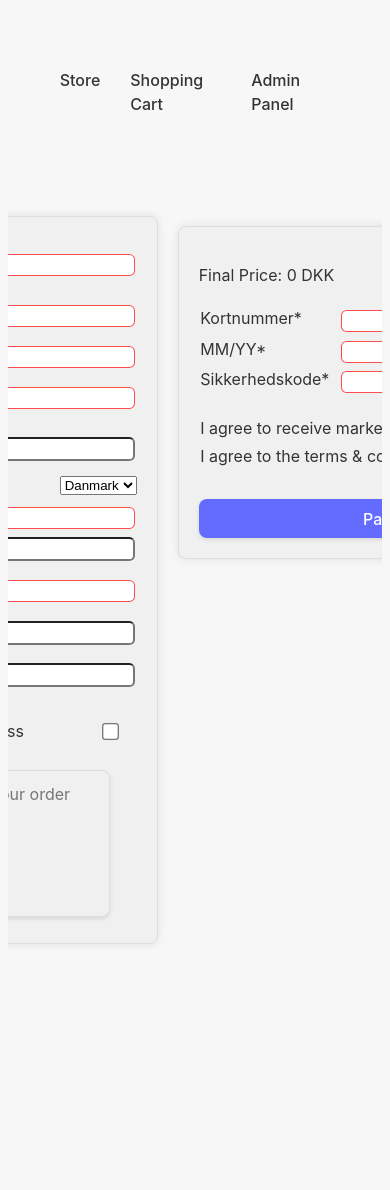
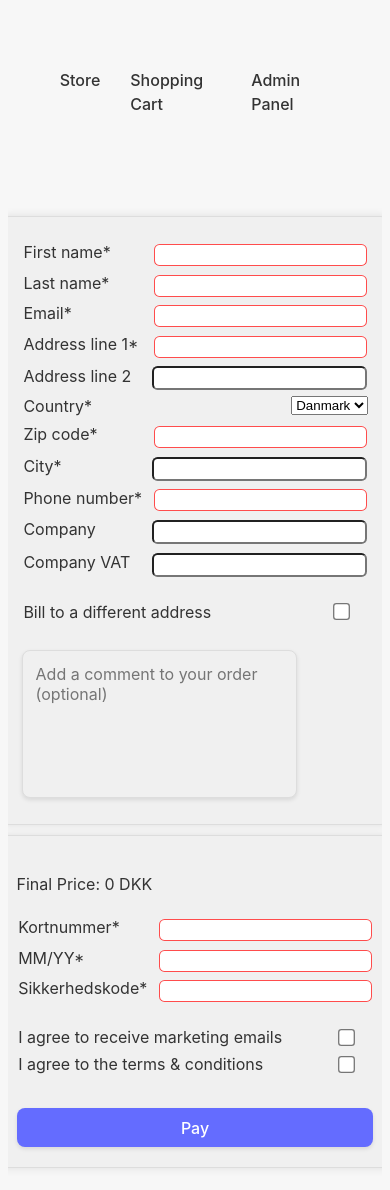
Before and after one commit to SiGoldbach/FrontendWebShop9, a React (Vite) app: page /checkout in a window 390 px wide. Shown: the top 1190 px of the page. Before the commit the page ends 992 px from the top, so only its background shows below. Built offline with nearby package versions, Linux system fonts and the light colour scheme; no server answers.

Commit message:
fully fixed the checkout page both on phone and desktop, behaved properly now (and I officially hate CSS)

```diff
--- a/src/Pages/checkoutPage.tsx
+++ b/src/Pages/checkoutPage.tsx
@@ -142,16 +142,22 @@ export function CheckoutPage() {
     })
   }
 
+  /*
+        <form className="forms" id='forms' title="Payment form">
+        </form>
+
+
+  */
 
     return (
-    <div>
+    <div className="formsPage">
       <div className="popup_checkoutWarning">
         <span className="warningText" id="checkoutPopup">An error occurred during order submission. Try again later.</span>
       </div>
       <div className="formsContainer">
         {isPopCheckUpOpen && <CheckoutPopUp closePopUp={closeCheckoutPopUp} />}
+          <div className="addressFormsContainer">
             <form className="forms" id='forms' title="Payment form">
-          <div className="addressFormsContainer">
             <ul>
               <li>
                 <label htmlFor="firstName">First name*</label>
@@ -221,8 +227,10 @@ export function CheckoutPage() {
                 </div>
               </li>
             </ul>
+            </form>
           </div>
           <div className="paymentContainer">
+            <form className="forms" id='forms' title="Payment form">
               <ul>
                 <li>
                   <p id="Finalprice">Final Price: {basket.totalPrice.priceAfterRebate} DKK</p>
@@ -241,8 +249,6 @@ export function CheckoutPage() {
                  <label htmlFor="sikkerhedskode">Sikkerhedskode*</label>
                 <input type="text" id="sikkerhedskode" name="kort_sikkerhedskode" required pattern="\d{3}"/>
               </li>
-            </ul>
-            <ul>
               <div className='checkBoxContainer'>
                 <li>
                   <label htmlFor="acceptMarketingEmail">I agree to receive marketing emails</label>
@@ -254,6 +260,7 @@ export function CheckoutPage() {
                 </li>
               </div>
             </ul>
+            </form>
             <button className="checkoutButton" id="checkoutButton" onClick={(e) => {
               e.preventDefault(); // Prevent default form submission behavior
               const form = document.getElementById("forms") as HTMLFormElement;
@@ -268,7 +275,6 @@ export function CheckoutPage() {
               <div className="loader" id="loader"></div>
             </button>
           </div>
-        </form>
       </div>
     </div>
   )
--- a/src/Pages/index.css
+++ b/src/Pages/index.css
@@ -487,7 +487,6 @@ nav {
   display: flex;
   justify-content: center;
   padding: 20px;
-  /*align-items: center;*/
 }
 
 .popup_checkoutWarning .warningText {
@@ -656,9 +655,11 @@ input[type="number"] {border-radius: var(--radius-inputs); margin-top: 7px;}
   }
   .formsContainer {
     flex-direction: column;
+    align-items: center;
   }
   .paymentContainer {
     margin-top: 10px;
+    margin-left: 0px;
     flex-direction: column;
   }
 }
```
Lines whose indentation alone changed are shown as unchanged.
